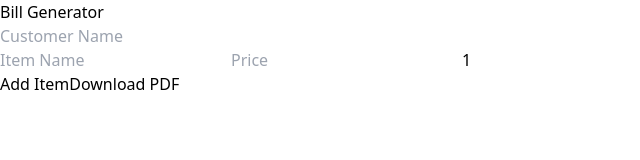
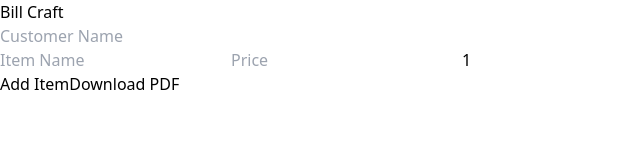
Before and after one commit to Sanil-Surve/bill-generator, a React (Vite) app: page /generate in a window 1280 px wide. Shown: the top 160 px of the page, without its empty margins (0-640 px from the left). Built offline with nearby package versions, Linux system fonts and the light colour scheme.

Commit message:
initial commit

```diff
--- a/src/components/BillGenerator.jsx
+++ b/src/components/BillGenerator.jsx
@@ -162,7 +162,7 @@
 
   return (
     <div className="p-5 max-w-4xl mx-auto">
-      <h1 className="text-3xl font-bold text-center mb-5">Bill Generator</h1>
+      <h1 className="text-3xl font-bold text-center mb-5">Bill Craft</h1>
 
       {/* Customer Name Input */}
       <input
```
